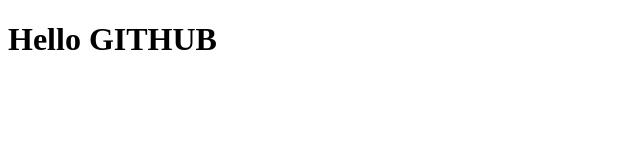
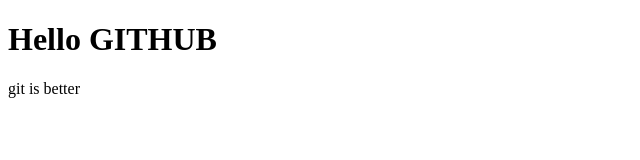
Before and after one commit to msaiid/test, a plain HTML site: page index.html in a window 1280 px wide. Shown: the full height of the page, 0-640 px from the left. Drawn offline with Linux system fonts and the light colour scheme.

Commit message:
Update index.html

```diff
--- a/index.html
+++ b/index.html
@@ -7,7 +7,10 @@
 </head>
 <body>
 
+
     <h1>Hello GITHUB</h1>
+
+    <p>git is better</p>
 
 </body>
 </html>
```
